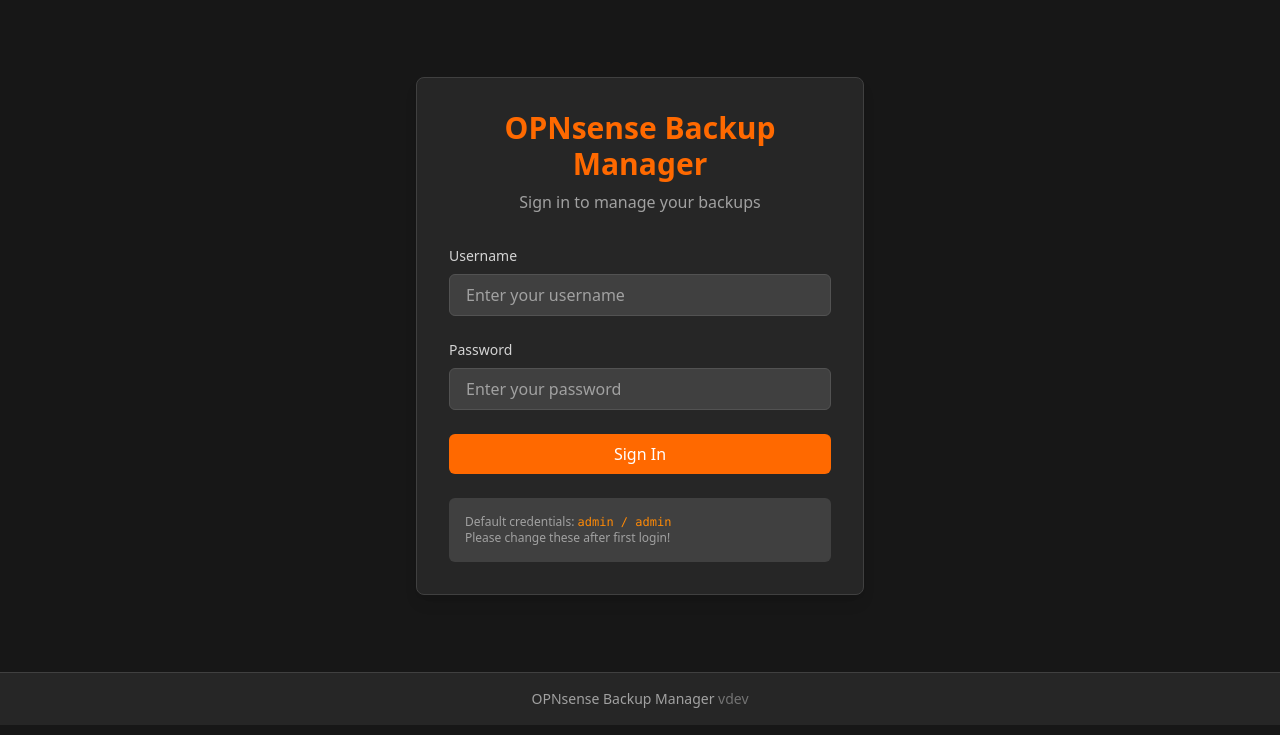
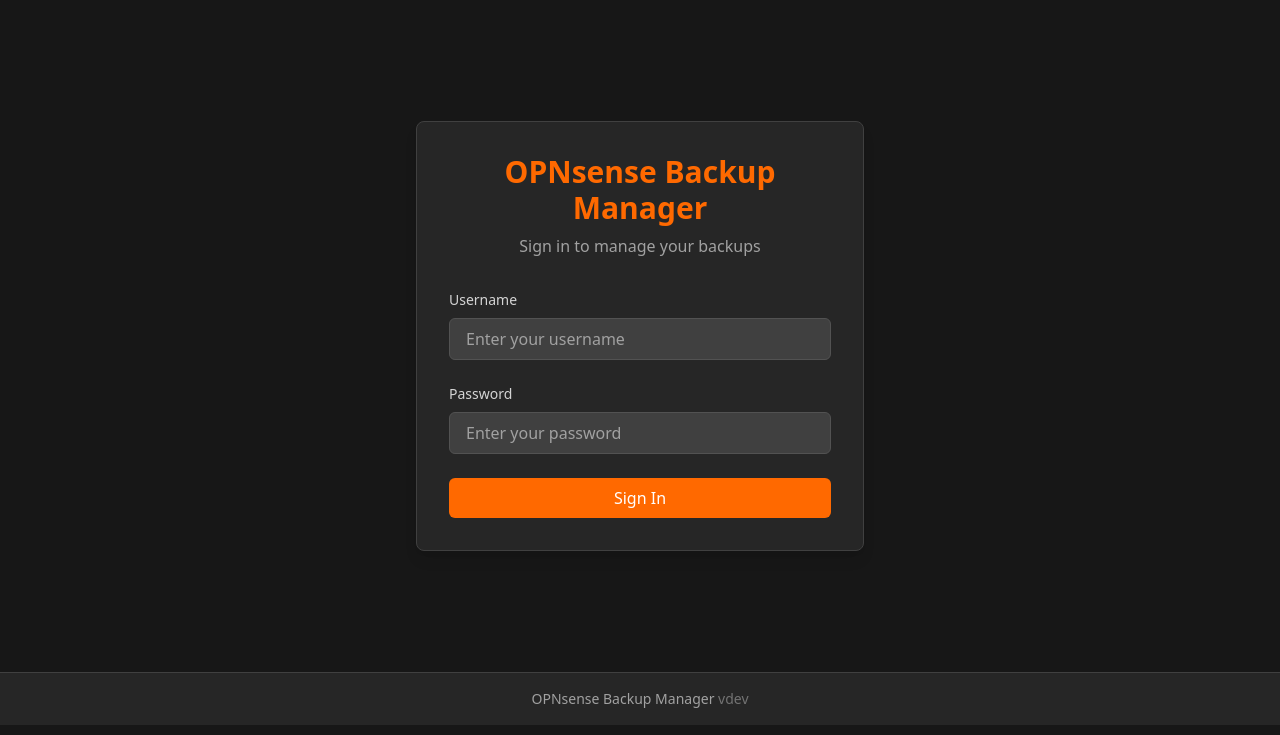
Before and after one commit to jdbnet/opnsense-sftp, a Flask app: page /login in a window 1280 px wide. Shown: the part 65-800 px from the top of the page. Run offline with Flask 3, Linux system fonts and the light colour scheme; style sheets or scripts are compiled from the project's sources.

Commit message:
refactor: :art: tidy login page

```diff
--- a/templates/login.html
+++ b/templates/login.html
@@ -42,18 +42,11 @@
 
                 <button
                     type="submit"
-                    class="w-full bg-orange-500 hover:bg-orange-600 text-white font-medium py-2 px-4 rounded-md transition-colors duration-200"
-                >
+                    class="w-full bg-orange-500 hover:bg-orange-600 text-white font-medium py-2 px-4 rounded-md transition-colors duration-200 hover:cursor-pointer">
                     Sign In
                 </button>
             </form>
 
-            <div class="mt-6 p-4 bg-neutral-700 rounded-md">
-                <p class="text-xs text-neutral-400">
-                    Default credentials: <code class="text-orange-400">admin / admin</code>
-                    <br>Please change these after first login!
-                </p>
-            </div>
         </div>
     </div>
 </div>
```
